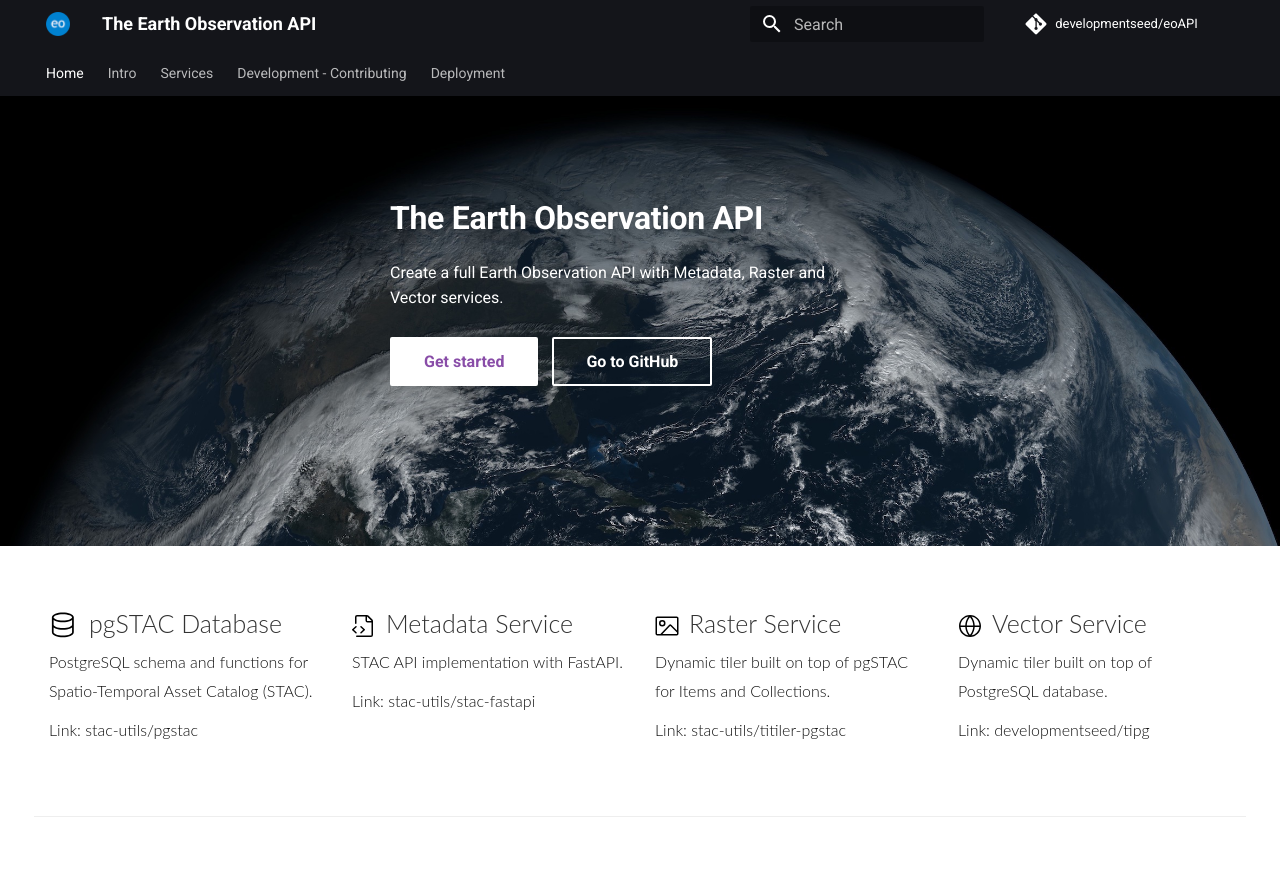
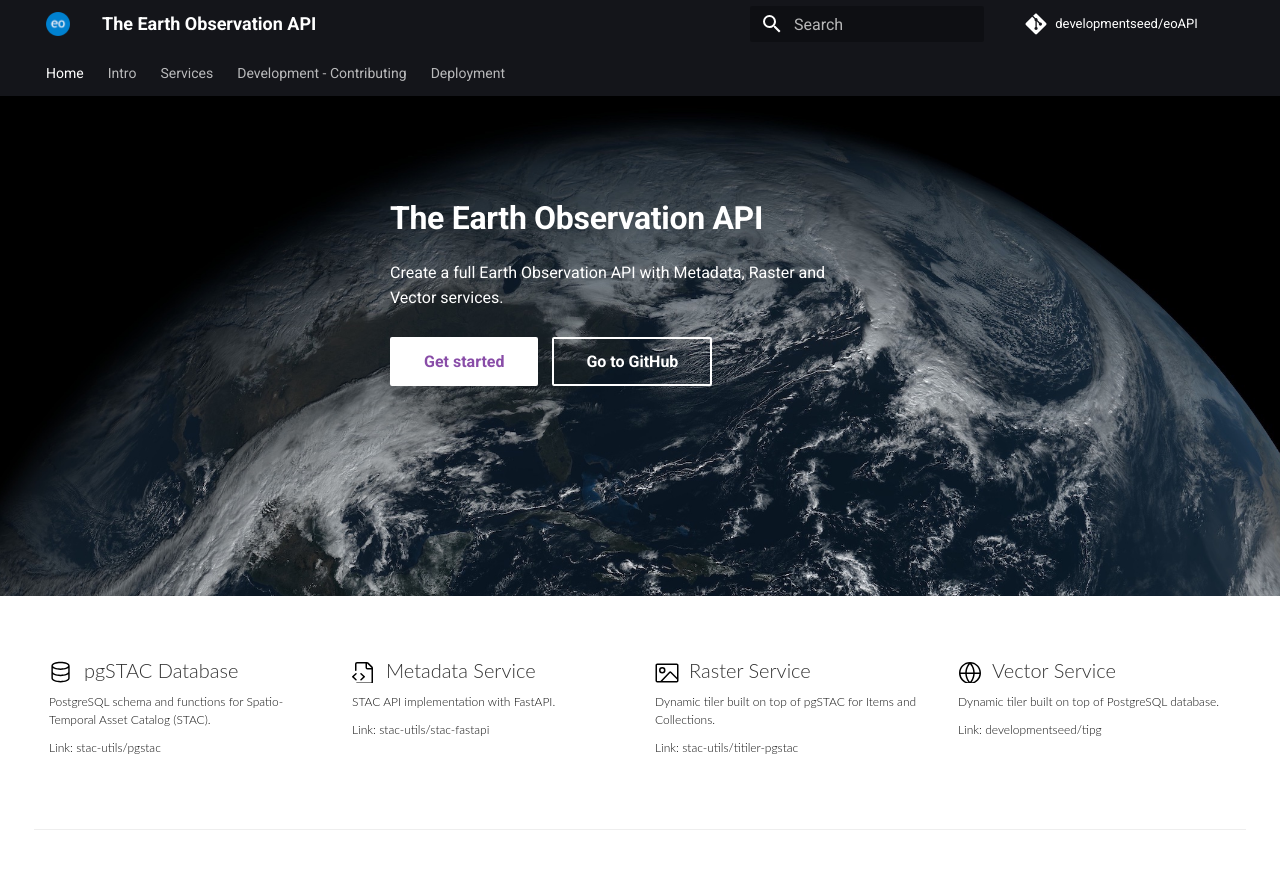
Before and after one commit to developmentseed/eoAPI, an MkDocs documentation site: the page built from docs/src/index.md, in a window 1280 px wide and 928 px high. Shown: the top 869 px of the window. Built offline with MkDocs 1.6.1 and Material for MkDocs 9.7.7, drawn with Linux system fonts in a browser that asks for light colours; comment, search, counter and statistics services are not loaded.

Commit message:
fix size2

```diff
--- a/docs/src/overrides/home.html
+++ b/docs/src/overrides/home.html
@@ -72,7 +72,7 @@
     }
 
     .feature-item h2 svg {
-        height: 30px;
+        height: 20px;
         float: left;
         margin-right: 10px;
         transform: translateY(10%);
@@ -93,7 +93,7 @@
     .feature-item h2 {
         color: #333;
         font-weight: 300;
-        font-size: 25px;
+        font-size: 16px;
         white-space: nowrap;
         overflow: hidden;
         text-overflow: ellipsis;
@@ -104,8 +104,8 @@
     }
 
     .feature-item p {
-        font-size: 16px;
-        line-height: 1.8em;
+        font-size: 10px;
+        line-height: 1.5em;
         text-rendering: optimizeLegibility;
         -webkit-font-smoothing: antialiased;
         color: #111;
@@ -121,7 +121,19 @@
 
     @media screen and (min-width:60em) {
         .tx-container {
-            height: 450px;
+            height: 500px;
+        }
+
+        .feature-item h2 {
+            font-size: 20px;
+        }
+
+        .feature-item p {
+            font-size: 12px;
+        }
+
+        .feature-item h2 svg {
+            height: 25px;
         }
 
         .md-sidebar--secondary {
```
